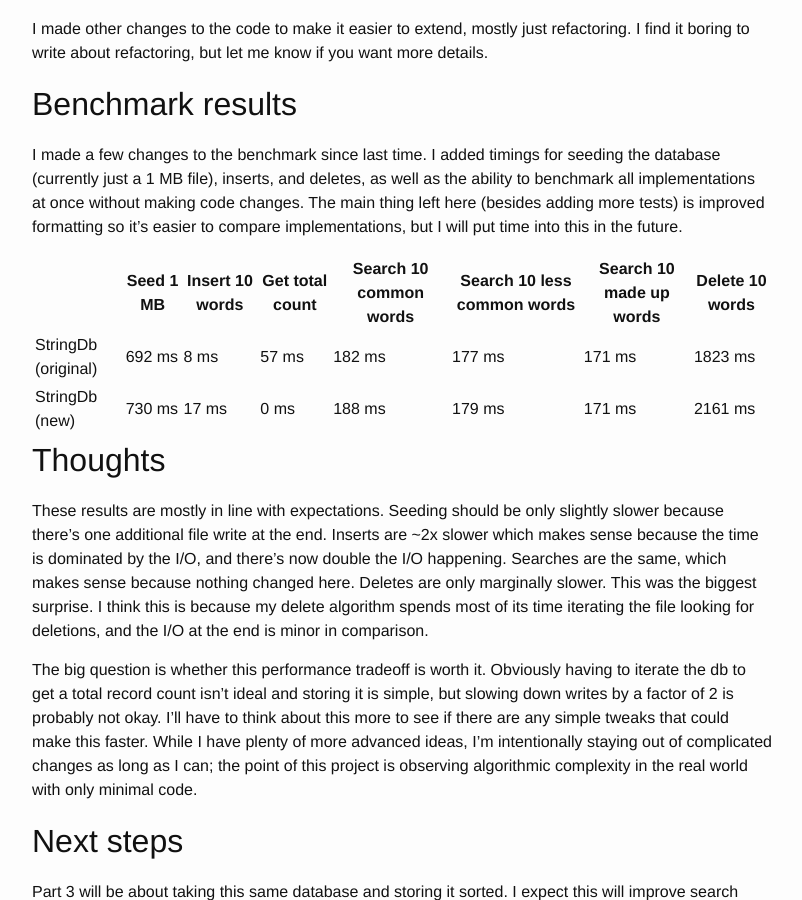
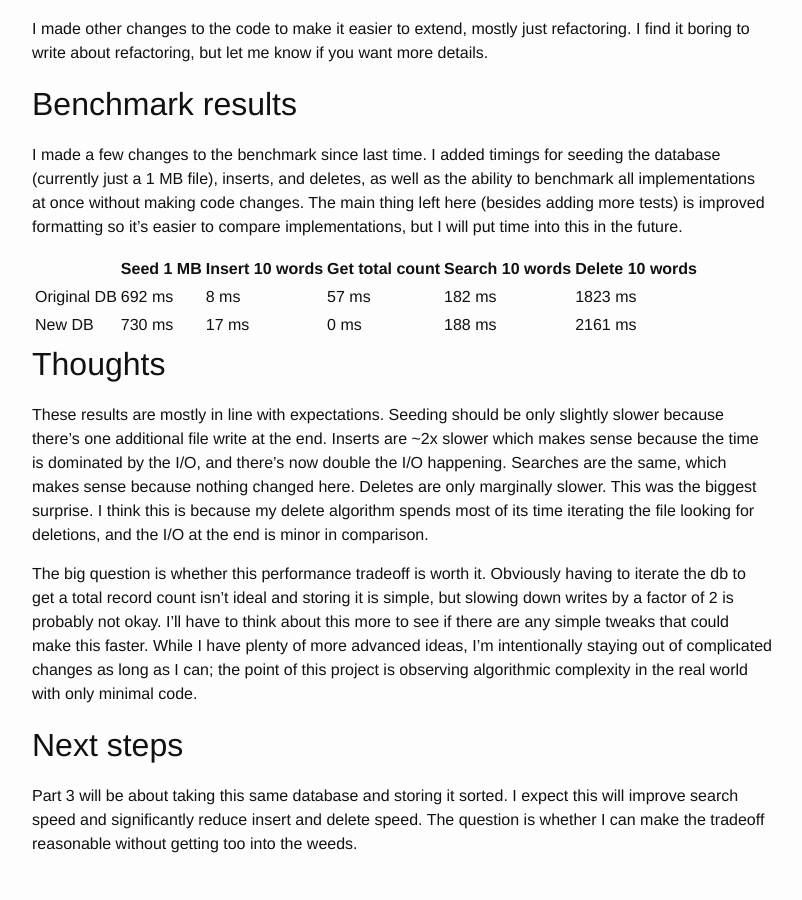
Before and after one commit to PlanetLotus/PlanetLotus.github.io, a Jekyll site: the page built from _posts/2022-07-03-almost-slowest-database.md, in a window 1280 px wide and 900 px high, scrolled down 1277 px. Shown: the whole window, without its empty margins (238-1040 px from the left). Built offline with Jekyll 4.4.1, drawn with Linux system fonts in a browser that asks for light colours; comment, search, counter and statistics services are not loaded.

Commit message:
Update 2022-07-03-almost-slowest-database.md

```diff
--- a/_posts/2022-07-03-almost-slowest-database.md
+++ b/_posts/2022-07-03-almost-slowest-database.md
@@ -54,10 +54,10 @@ I made other changes to the code to make it easier to extend, mostly just refact
 
 I made a few changes to the benchmark since last time. I added timings for seeding the database (currently just a 1 MB file), inserts, and deletes, as well as the ability to benchmark all implementations at once without making code changes. The main thing left here (besides adding more tests) is improved formatting so it's easier to compare implementations, but I will put time into this in the future.
 
-| | Seed 1 MB | Insert 10 words | Get total count | Search 10 common words | Search 10 less common words | Search 10 made up words | Delete 10 words |
-| - | --------- | --------------- | --------------- | ---------------------- | --------------------------- | ----------------------- | --------------- |
-| StringDb (original) | 692 ms | 8 ms | 57 ms | 182 ms | 177 ms | 171 ms | 1823 ms |
-| StringDb (new) | 730 ms | 17 ms | 0 ms | 188 ms | 179 ms | 171 ms | 2161 ms |
+| | Seed 1 MB | Insert 10 words | Get total count | Search 10 words | Delete 10 words |
+| - | --------- | --------------- | --------------- | ---------------------- | --------------------------- |
+| Original DB | 692 ms | 8 ms | 57 ms | 182 ms | 1823 ms |
+| New DB | 730 ms | 17 ms | 0 ms | 188 ms | 2161 ms |
 
 ## Thoughts
 
```
